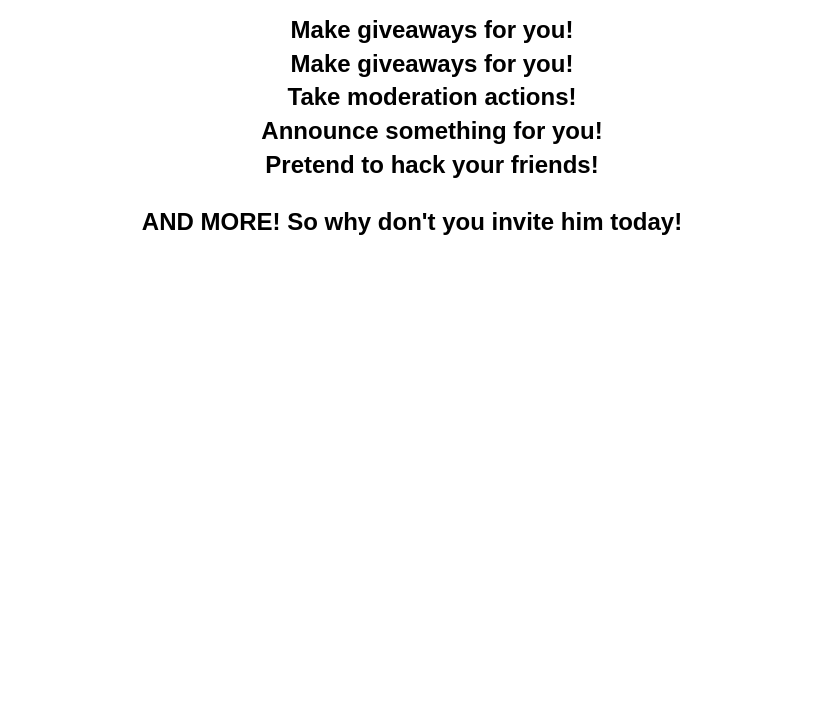
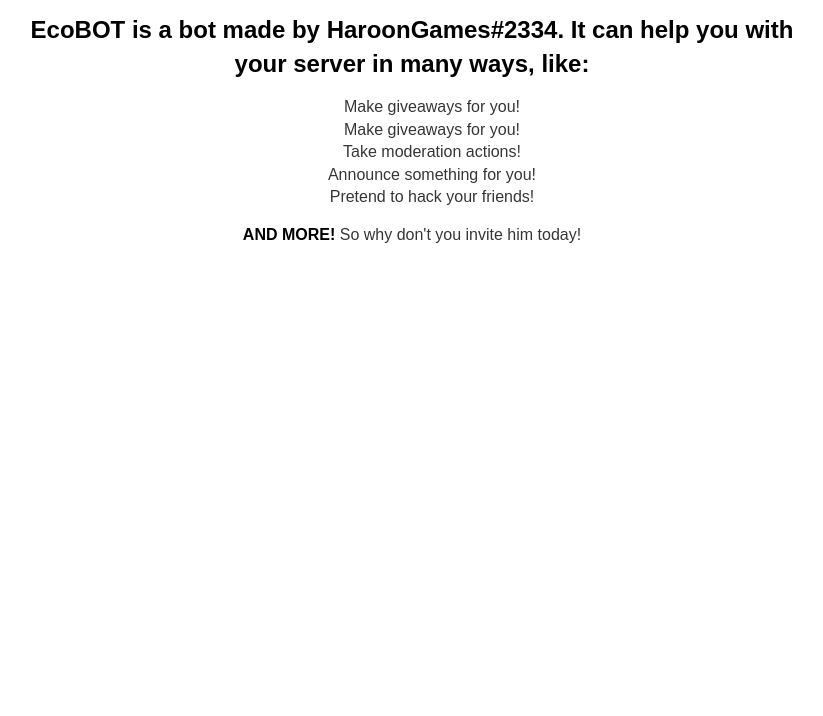
Before and after one commit to haroongames-git/ecobot, a plain HTML site: page index.html in a window 1280 px wide. Shown: the part 84-800 px from the top of the page, without its empty margins (228-1051 px from the left). Drawn offline with nearby package versions, Linux system fonts and the light colour scheme.

Commit message:
fix a silly mistake

```diff
--- a/index.html
+++ b/index.html
@@ -13,7 +13,7 @@
 <body>
 
 	<h1>EcoBOT</h1>
-	<h2><EcoBOT is a bot made by HaroonGames#2334. It can help you with your server in many ways, like:</h2></center>
+	<h2>EcoBOT is a bot made by HaroonGames#2334. It can help you with your server in many ways, like:</h2>
   <ul class='remove-bullets'>
   <li> Make giveaways for you! </li>
   <li> Make giveaways for you! </li>
```
